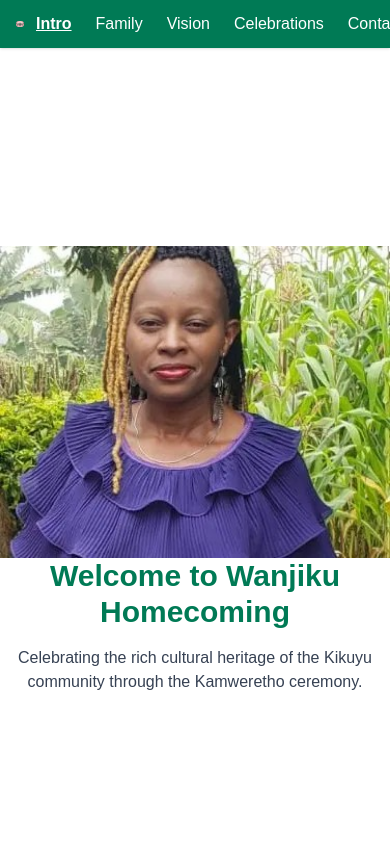
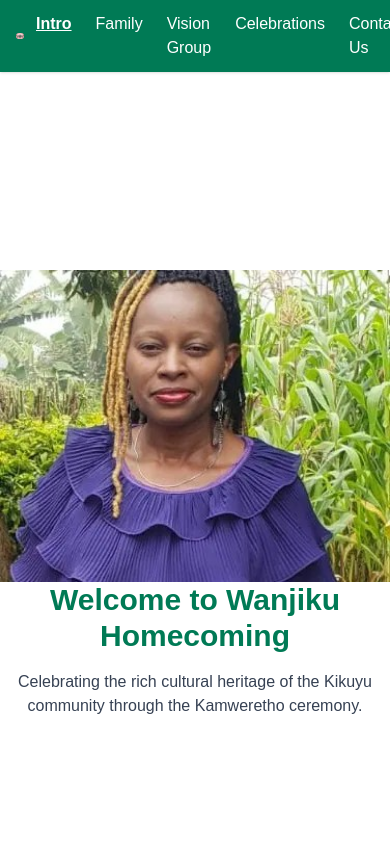
Before and after one commit to JKananda-code/wa-homecoming, a Next.js app: page / in a window 390 px wide. Shown: the top 844 px of the page. Built offline with nearby package versions, Linux system fonts and the light colour scheme.

Commit message:
commit 18-07 6.00pm after adding Phone menu

```diff
--- a/app/components/Navbar.tsx
+++ b/app/components/Navbar.tsx
@@ -1,21 +1,22 @@
+// This component renders a navigation bar with links to different sections of the website.
+
 'use client';
 import Image from 'next/image';
 import Link from 'next/link';
 import { usePathname } from 'next/navigation';
 
 const navItems = [
-
   { name: 'Intro', path: '/' },
   { name: 'Family', path: '/family' },
-  { name: 'Vision', path: '/vision-group' },
-  { name: 'Celebrations', path: '/celebrations'},
-  { name: 'Contact', path: '/contact-us' },
+  { name: 'Vision Group', path: '/vision-group' },
+  { name: 'Celebrations', path: '/celebrations' },
+  { name: 'Contact Us', path: '/contact-us' },
 ];
 
 export default function Navbar() {
   const pathname = usePathname();
 
-  return (
+ return (
     <nav className="bg-emerald-700 text-white shadow">
       <div className="max-w-6xl mx-auto px-4 py-3 flex justify-between items-center">
         <Link href="/" className="flex items-center">
--- a/app/vision-group/page.tsx
+++ b/app/vision-group/page.tsx
@@ -15,7 +15,7 @@ export default function VisionGroupPage() {
     { src: '/Rev-Purity.jpeg', caption:'Purity: VG Group Member' },
     { src: '/Mumbi-1-Vg.jpeg', caption: 'Muthoni VG Group Member' },
     { src: '/Mumbi-2-Vg.jpeg', caption: 'Mary VG Group Member' },
-    { src: '/Mumbi-3-Vg.jpeg', caption: 'Esther VG Group Member' },
+    { src: '/Mumbi-3-Vg.jpeg', caption: 'Esther MC & VG Group Member' },
     { src: '/Mumbi-4-Vg.jpeg', caption: 'Poly VG Group Member' },
     { src: '/Mumbi-5-Vg.jpeg', caption: 'Monica VG  Group Member' },
     { src: '/Mumbi-6-Vg.jpeg', caption: 'Leah VG Group Member' },
```
Also changed, not shown: app/components/PageTransition.tsx (line endings or trailing spaces), public/Mumbi-3-Vg.jpeg (renamed from public/Mumbi-3- Vg.jpeg).
